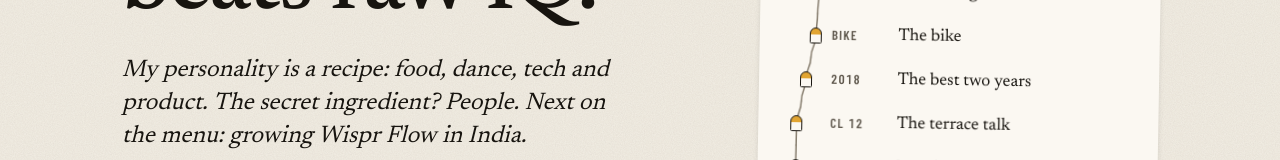
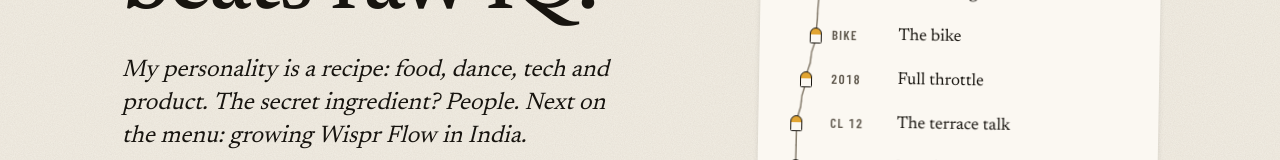
Before and after one commit to sahil-ladhania/me-wisprflow, a Next.js app: page / in a window 1280 px wide. Shown: the part 289-449 px from the top of the page. Built offline with nearby package versions, Linux system fonts and the light colour scheme.

Commit message:
fix: improve stop 4

```diff
--- a/components/ride/stops/04-BestTwoYears.tsx
+++ b/components/ride/stops/04-BestTwoYears.tsx
@@ -8,7 +8,7 @@ import { Stop } from "../Stop";
 
 const stop = stops[4];
 
-/** Class 11–12: the best two years, the trio, zero IIT prep. */
+/** Class 11–12: the best two years of his life, at full throttle. The trio, zero IIT prep. */
 export function BestTwoYears() {
   return (
     <Stop stop={stop}>
@@ -16,8 +16,8 @@ export function BestTwoYears() {
         milestone={stop.milestone}
         kicker={stop.kicker}
         titleId={titleId(stop)}
-        title="The best two years. Zero IIT prep."
-        lede="I met my two best friends in 2018. We’ve been a trio ever since."
+        title="Two years at full throttle. Zero IIT prep."
+        lede="In 2018 I met my ride-or-die. Add one more, and we’ve been a trio ever since."
       />
       <Columns
         aside={
@@ -26,10 +26,10 @@ export function BestTwoYears() {
           </Land>
         }
       >
-        <p className="type-body">I kept dancing and performing. I never prepared for IIT, because I never wanted it.</p>
+        <p className="type-body">I kept dancing and performing. IIT prep? Never started. Never wanted to.</p>
         <StatRow compact className="mt-3">
-          <BigStat value="8" unit="+" label="years, same two friends" />
-          <BigStat value="3" label="the trio" />
+          <BigStat value="8" unit="+" label="years and counting" />
+          <BigStat value="3" label="friends, zero replacements" />
         </StatRow>
       </Columns>
     </Stop>
--- a/lib/ride/stops.ts
+++ b/lib/ride/stops.ts
@@ -24,7 +24,7 @@ export const stops: readonly RideStop[] = [
   { index: 1, anchor: "2016", name: "The stage and the kitchen", short: "2016", kicker: "Stop 01 · 2016 · Class 9", milestone: { cap: "CLASS 9", year: "2016" } },
   { index: 2, anchor: "the-stream", name: "The wrong reason", short: "CL 10", kicker: "Stop 02 · After Class 10 · Picking a stream", milestone: { cap: "STREAM", year: "CL 10" } },
   { index: 3, anchor: "the-bike", name: "The bike", short: "BIKE", kicker: "Stop 03 · Class 10 results · The deal", milestone: { cap: "THE BIKE", year: "80%" } },
-  { index: 4, anchor: "2018", name: "The best two years", short: "2018", kicker: "Stop 04 · 2018 · Class 11–12", milestone: { cap: "CLASS 11", year: "2018" } },
+  { index: 4, anchor: "2018", name: "Full throttle", short: "2018", kicker: "Stop 04 · 2018 · Class 11–12", milestone: { cap: "CLASS 11", year: "2018" } },
   { index: 5, anchor: "the-terrace", name: "The terrace talk", short: "CL 12", kicker: "Stop 05 · After Class 12 · Our terrace", milestone: { cap: "TERRACE", year: "CL 12" } },
   { index: 6, anchor: "college", name: "BBA by day, kitchen by night", short: "BBA", kicker: "Stop 06 · Christ University · 2021–24", milestone: { cap: "CHRIST", year: "2021" } },
   { index: 7, anchor: "2am", name: "2am, Zomato and code", short: "2021", kicker: "Stop 07 · 2021 · 2:00 am", milestone: { cap: "2 AM", year: "2021" } },
```
